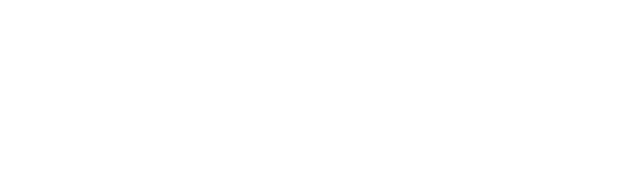
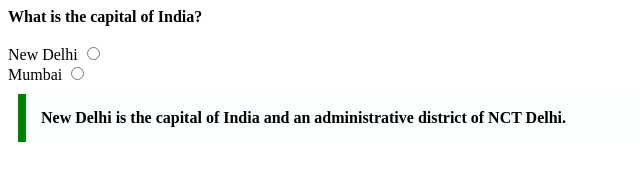
Before and after one commit to acciojob/trivia-Pratibha-98100, a website: page main.html in a window 1280 px wide. Shown: the whole page, without its empty margins (0-640 px from the left). Drawn offline with Linux system fonts and the light colour scheme.

Commit message:
created a submission

```diff
--- a/main.html
+++ b/main.html
@@ -7,7 +7,18 @@
 </head>
 
 <body>
-	<!-- the entire body must be written by student -->
+
+	<b>What is the capital of India?</b>
+
+	<br><br>
+	<label for="captial"></label>
+	<label for="new">New Delhi</label>
+	<input type="radio" id="new" name="captial">
+	<br>
+	<label for= "mumbai">Mumbai</label>
+	<input type="radio" id="mumbai" name="captial">
+
+	<blockquote cite="https://en.wikipedia.org/wiki/New_Delhi"> New Delhi is the capital of India and an administrative district of NCT Delhi.</blockquote>
     <script type="text/javascript" src="./script.js">
 </script>
 
--- a/styles.css
+++ b/styles.css
@@ -1,2 +1,10 @@
 
 /* Your CSS Code here. */
+blockquote{
+		max-width: 600px;
+	    margin: 10px;
+		padding: 15px;
+		border-left: 8px solid green;
+		background-color: #f8fffe;
+		font-weight: bold;
+}
```
